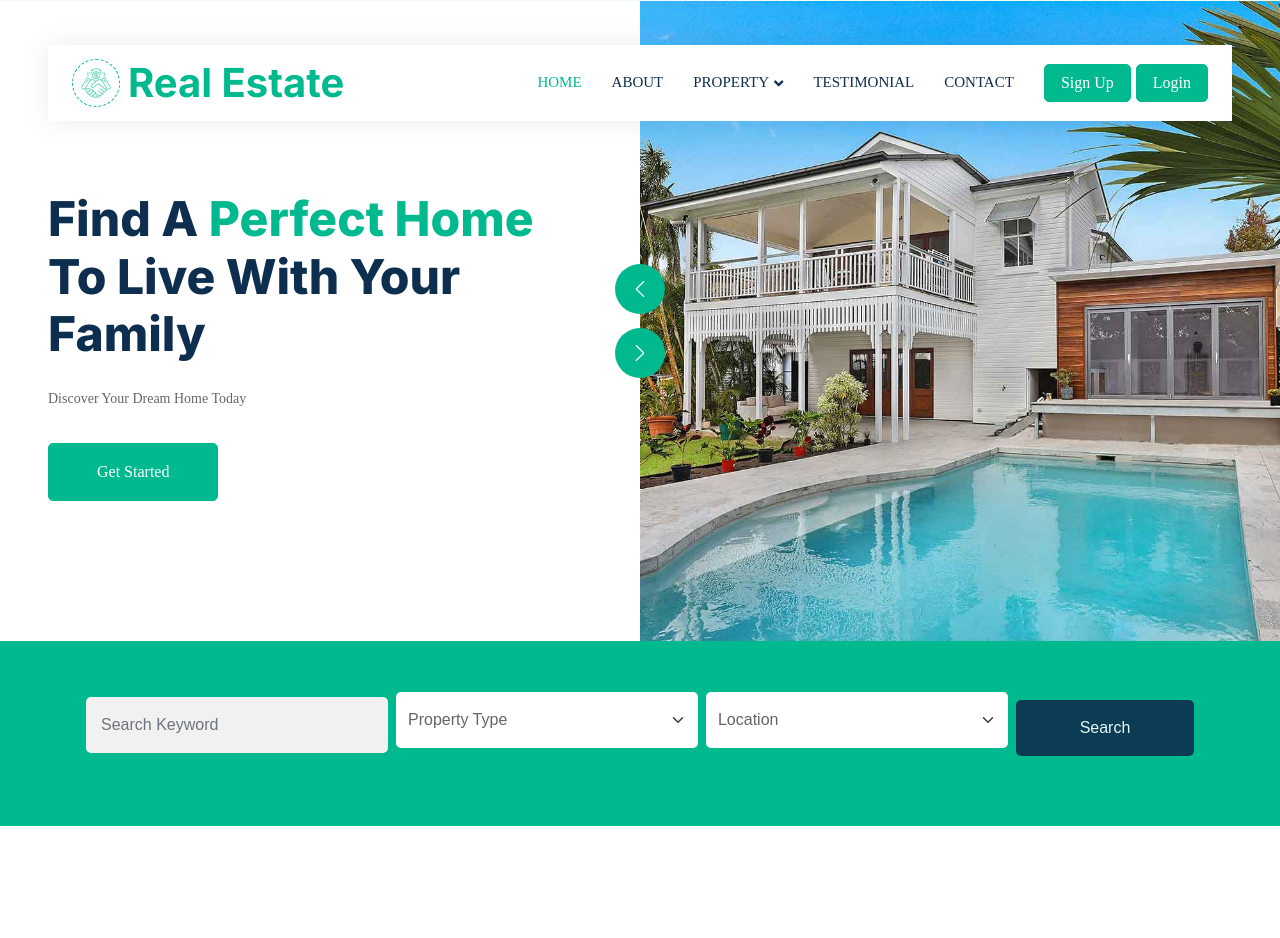
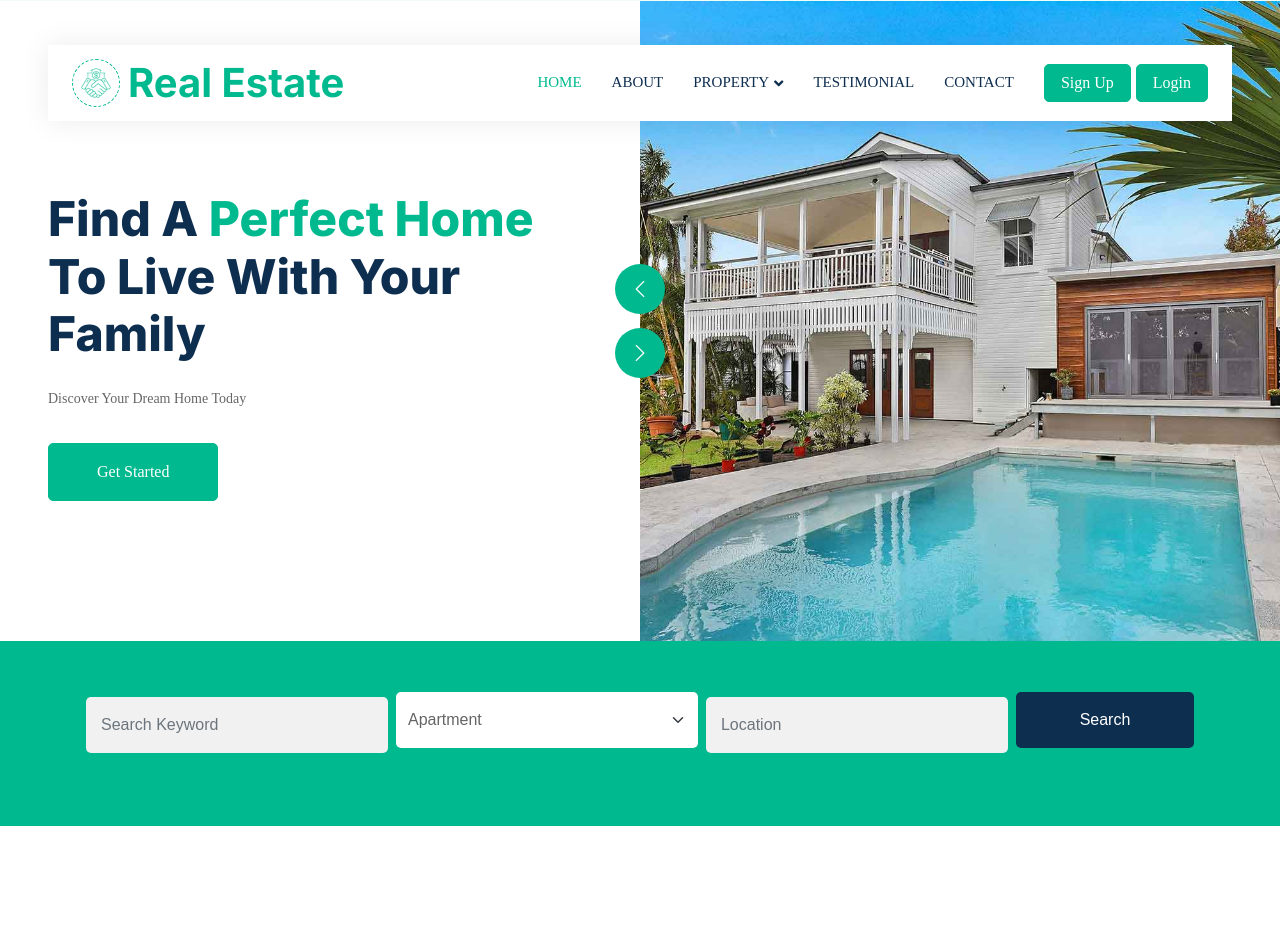
Before and after one commit to MadhuraVeturkar/real_estate, a Django app: page /property-list in a window 1280 px wide. Shown: the top 938 px of the page. Run offline with Django 5.2, Linux system fonts and the light colour scheme; data comes from the database, SQL or seed files in the repository; both versions use the stored data as it was after the commit; some libraries are stand-ins or nearby versions; some web fonts are replaced.

Commit message:
search in pro-list

```diff
--- a/templates/property-list.html
+++ b/templates/property-list.html
@@ -2,42 +2,42 @@
 {% load static %}
 
 {% block mainblock %}
-
 <!-- Search Start -->
 <div class="container-fluid bg-primary mb-5 wow fadeIn" data-wow-delay="0.1s" style="padding: 35px;">
     <div class="container">
+        <form action="/property-search" method="post">
         <div class="row g-2">
+                {% csrf_token %}
             <div class="col-md-10">
                 <div class="row g-2">
                     <div class="col-md-4">
-                                <input type="text" class="form-control border-0 py-3" placeholder="Search Keyword">
+                        <input type="text" class="form-control border-0 py-3" placeholder="Search Keyword" name='keyword' required>
                     </div>
                     <div class="col-md-4">
-                                <select class="form-select border-0 py-3">
-                                    <option selected>Property Type</option>
-                                    <option value="1">Property Type 1</option>
-                                    <option value="2">Property Type 2</option>
-                                    <option value="3">Property Type 3</option>
+                        <select class="form-select border-0 py-3" name='type'>
+                            <option value="apartment" selected>Apartment</option>
+                            <option value="villa">Villa</option>
+                            <option value="home">Home</option>
+                            <option value="office">Office</option>
+                            <option value="building">Building</option>
+                            <option value="townhouse">Townhouse</option>
+                            <option value="shop">Shop</option>
+                            <option value="garage">Garage</option>
                         </select>
                     </div>
                     <div class="col-md-4">
-                                <select class="form-select border-0 py-3">
-                                    <option selected>Location</option>
-                                    <option value="1">Location 1</option>
-                                    <option value="2">Location 2</option>
-                                    <option value="3">Location 3</option>
-                                </select>
+                        <input type="text" class="form-control border-0 py-3" placeholder="Location" name='location'>
                     </div>
                 </div>
             </div>
             <div class="col-md-2">
-                        <button class="btn btn-dark border-0 w-100 py-3">Search</button>
+                <input class="btn btn-dark border-0 w-100 py-3" type="submit" value="Search">
             </div>
         </div>
+        </form>
     </div>
 </div>
 <!-- Search End -->
-
 
 
         <!-- Property List Start -->
```
Also changed, not shown: db.sqlite3. Lines whose indentation alone changed are shown as unchanged.
